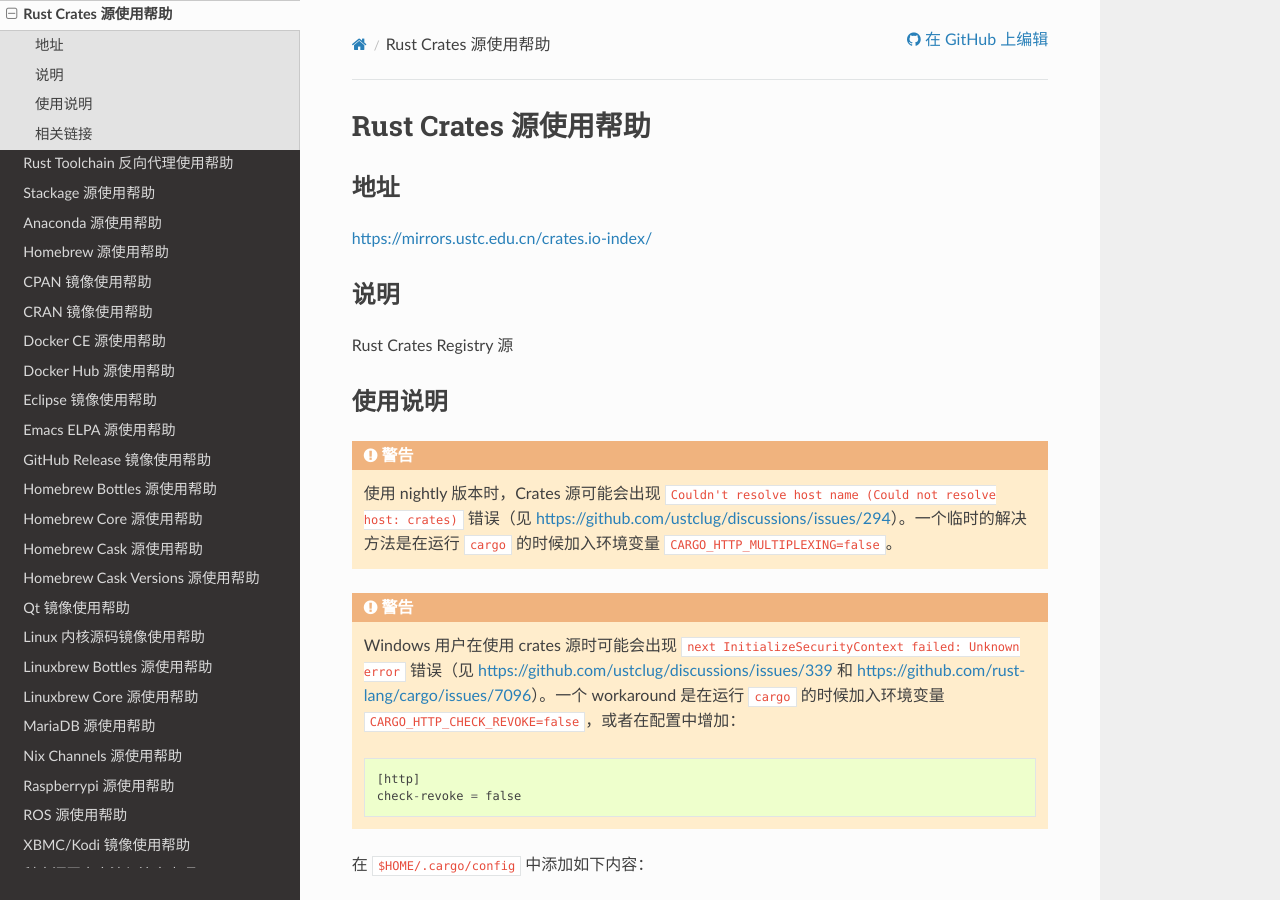
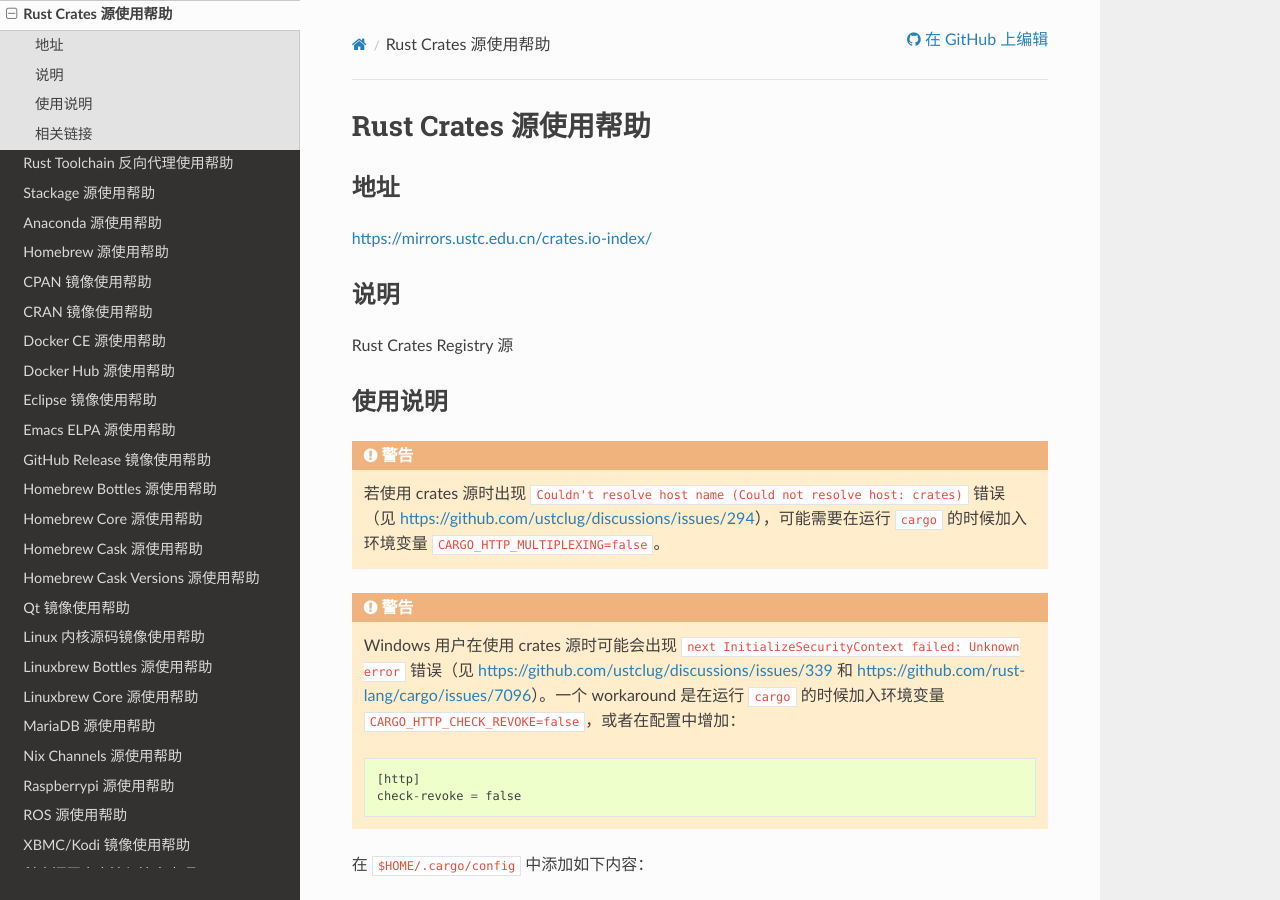
Before and after one commit to ustclug/mirrorhelp, a Sphinx documentation site: the page built from source/crates.io-index.rst, in a window 1280 px wide and 900 px high. Built offline with Sphinx 7.4.7 and the Read the Docs theme 2.0.0, drawn with Linux system fonts in a browser that asks for light colours; pages that are not in the unit, such as notebooks, are missing from menus.

Commit message:
crates: update http2 multiplexing desc
http2 multiplexing is enabled by default in stable rust cargo now.

```diff
--- a/source/crates.io-index.rst
+++ b/source/crates.io-index.rst
@@ -16,7 +16,7 @@
 ========
 
 .. warning::
-    使用 nightly 版本时，Crates 源可能会出现 :code:`Couldn't resolve host name (Could not resolve host: crates)` 错误（见 https://github.com/ustclug/discussions/issues/294）。一个临时的解决方法是在运行 :code:`cargo` 的时候加入环境变量 :code:`CARGO_HTTP_MULTIPLEXING=false`。
+    若使用 crates 源时出现 :code:`Couldn't resolve host name (Could not resolve host: crates)` 错误（见 https://github.com/ustclug/discussions/issues/294），可能需要在运行 :code:`cargo` 的时候加入环境变量 :code:`CARGO_HTTP_MULTIPLEXING=false`。
 
 .. warning::
     Windows 用户在使用 crates 源时可能会出现 :code:`next InitializeSecurityContext failed: Unknown error` 错误（见 https://github.com/ustclug/discussions/issues/339 和 https://github.com/rust-lang/cargo/issues/7096）。一个 workaround 是在运行 :code:`cargo` 的时候加入环境变量 :code:`CARGO_HTTP_CHECK_REVOKE=false`，或者在配置中增加：
```
